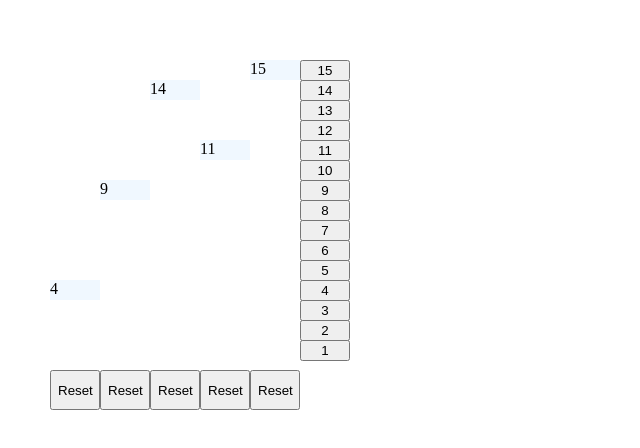
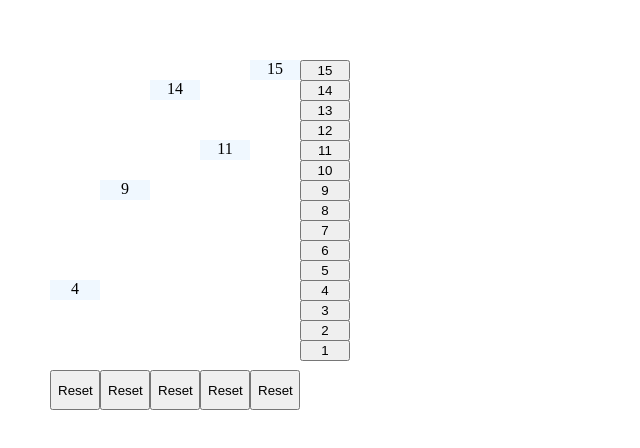
Before and after one commit to Esdeasu/Elevator, a Vue app: page / in a window 1280 px wide. Shown: the part 190-638 px from the top of the page, without its empty margins (0-640 px from the left). Built offline with nearby package versions, Linux system fonts and the light colour scheme.

Commit message:
Elevator speed and waiting mechanic
Now Elevator moving 1 floor per second, and waiting 3 second when he arrived.

```diff
--- a/src/components/Main.vue
+++ b/src/components/Main.vue
@@ -6,7 +6,9 @@
                   :style="`height: ${settings.floorBox}px; width: ${settings.floorBox}px`"
               >
               </div>
-              <div class="highlighter" :style="`top: ${shaft.top}px; height: ${settings.floorBox}px; width: ${settings.floorBox}px`">
+              <div class="highlighter"
+                :class="{ 'waiting' : shafts[index1].waitingFlag}"
+                :style="`top: ${shaft.top}px; height: ${settings.floorBox}px; width: ${settings.floorBox}px`">
                   {{ Math.round((settings.floors * settings.floorBox  - shaft.top) / settings.floorBox) }}
               </div>
               <button class="reset" @click="reset(index1)" :style="`width: ${settings.floorBox}px`">
@@ -44,12 +46,12 @@ export default{
         floor: newFloor,
         top: this.settings.floorBox * (this.settings.floors - newFloor),
         loader: false,
+        waitingFlag:false,
       });
     }
   },
   methods:{
     async callFloor(floor){
-      console.log(floor)
       if (this.shafts.length === 0) return
       let closestIndex = -1
       let diff = this.settings.floors + 1
@@ -73,10 +75,14 @@ export default{
           return
       }
       for (let i = 0; i < 20 * amount; i++) {
-          await new Promise(resolve => setTimeout(resolve, 10));
+          await new Promise(resolve => setTimeout(resolve, 35));
           this.shafts[index].top -= step
       }
+      this.shafts[index].waitingFlag = true
+      setTimeout(()=>{
         this.shafts[index].loader = false
+        this.shafts[index].waitingFlag = false
+      }, 3000)
     },
     async reset(index){
       if (this.shafts[index].loader) return;
@@ -117,10 +123,14 @@ export default{
   min-width: 50px;
 }
 .highlighter {
+  text-align: center;
   position: absolute;
   min-width: 50px;
   background-color: aliceblue;
   z-index: -1;
+}
+.waiting{
+  background-color: brown;
 }
 
 .floors {
```
Lines whose indentation alone changed are shown as unchanged.
